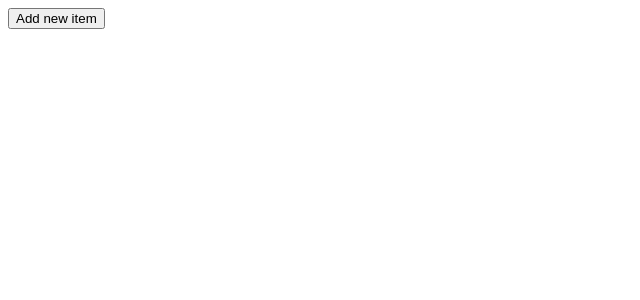
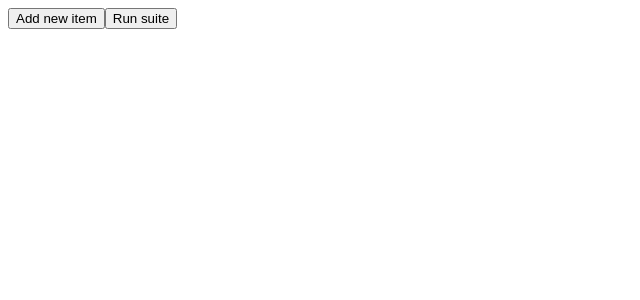
Before and after one commit to j-/simple-perf, a React app: page / in a window 1280 px wide. Shown: the top 300 px of the page, without its empty margins (0-640 px from the left). Built offline with nearby package versions, Linux system fonts and the light colour scheme; the HTML template or start-up script is replaced by a standard one; what benchmark, promise-worker would draw is missing.

Commit message:
Add "Run suite" button

```diff
--- a/src/components/suite/index.jsx
+++ b/src/components/suite/index.jsx
@@ -3,16 +3,27 @@ import SubjectContainer from '../subject/container';
 import SubjectList from '../subject-list';
 
 export default class Suite extends React.Component {
+	runSuite () {
+
+	}
+
 	render () {
+		const {
+			props,
+			runSuite,
+		} = this;
 		const {
 			list,
 			addItem,
-		} = this.props;
+		} = props;
 		return <div>
 			<SubjectList list={ list } Item={ SubjectContainer } />
 			<button onClick={ addItem }>
 				Add new item
 			</button>
+			<button onClick={ runSuite }>
+				Run suite
+			</button>
 		</div>;
 	}
 }
```
